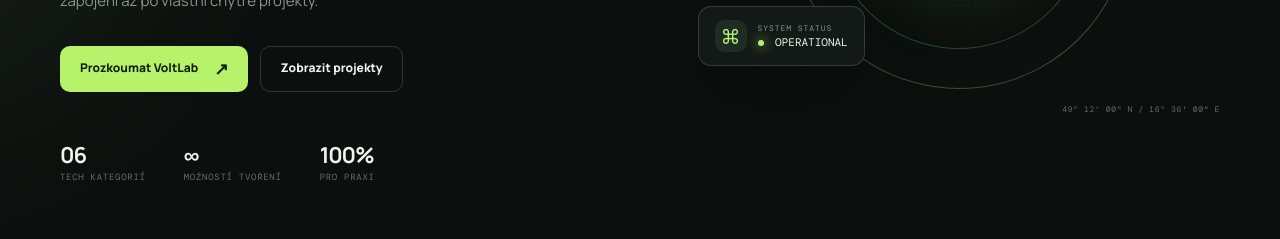
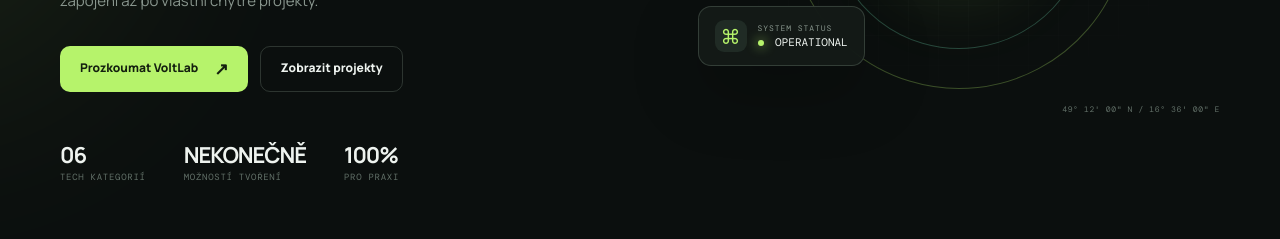
Before and after one commit to denyne/VoltLab, a plain HTML site: page index.html in a window 1280 px wide. Shown: the part 561-800 px from the top of the page. Drawn offline with nearby package versions, Linux system fonts and the light colour scheme.

Commit message:
Update index.html

```diff
--- a/index.html
+++ b/index.html
@@ -75,7 +75,7 @@
           </div>
           <div class="hero-stats">
             <div><strong>06</strong><span>TECH KATEGORIÍ</span></div>
-            <div><strong>∞</strong><span>MOŽNOSTÍ TVOŘENÍ</span></div>
+            <div><strong>NEKONEČNĚ</strong><span>MOŽNOSTÍ TVOŘENÍ</span></div>
             <div><strong>100%</strong><span>PRO PRAXI</span></div>
           </div>
         </div>
```
